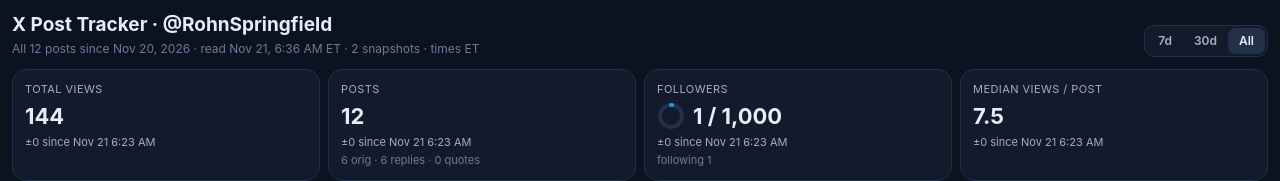
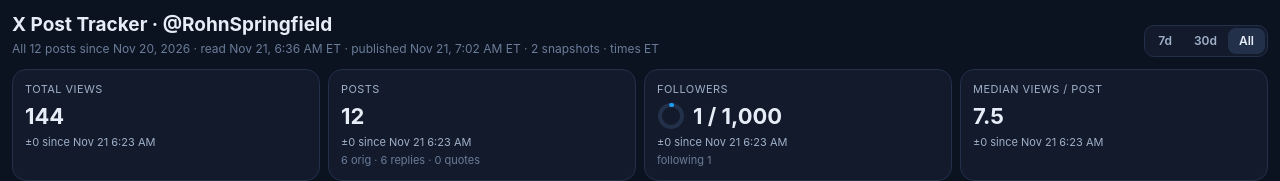
Before and after one commit to MoRohn/x-tracker, a plain HTML site: page index.html in a window 1280 px wide. Shown: the top 181 px of the page. Drawn offline with nearby package versions, Linux system fonts and the light colour scheme.

Commit message:
Data refresh Nov 21, 6:36 AM ET

```diff
--- a/data.json
+++ b/data.json
@@ -1,4 +1,5 @@
 {
+ "published_et": "Nov 21, 7:02 AM ET",
  "generated_at": "2026-11-21T11:36:00+00:00",
  "generated_et": "Nov 21, 6:36 AM ET",
  "handle": "RohnSpringfield",
--- a/index.html
+++ b/index.html
@@ -93,7 +93,7 @@ function tile(l,v,{s,d,b}={}){return `<div class="card k"><div class="l">${l}</d
 function render(){
   const w=W(),K=D.kpi,isAll=st.win==="all"||typeof D.windows[st.win]==="string",ds=D.delta_since?` since ${D.delta_since}`:"";
   const dd=(x,u)=>isAll&&sgn(x,u)?sgn(x,u)+ds:null,T=Object.fromEntries(w.types.map(t=>[t.name,t])),top=w.top[0];
-  document.getElementById("sub").textContent=`All ${K.posts.value} posts since ${D.since_et} · read ${D.generated_et} · ${D.snapshots} snapshots · times ET`;
+  document.getElementById("sub").textContent=`All ${K.posts.value} posts since ${D.since_et} · read ${D.generated_et} · published ${D.published_et||"—"} · ${D.snapshots} snapshots · times ET`;
   document.getElementById("kpis").innerHTML=[
     tile("Total views",fmt(w.stats.views),{d:dd(K.views.delta)}),
     tile("Posts",fmt(w.stats.n),{d:dd(K.posts.delta),s:`${T.Original.n} orig · ${T.Reply.n} replies · ${T.Quote.n} quotes`}),
```
